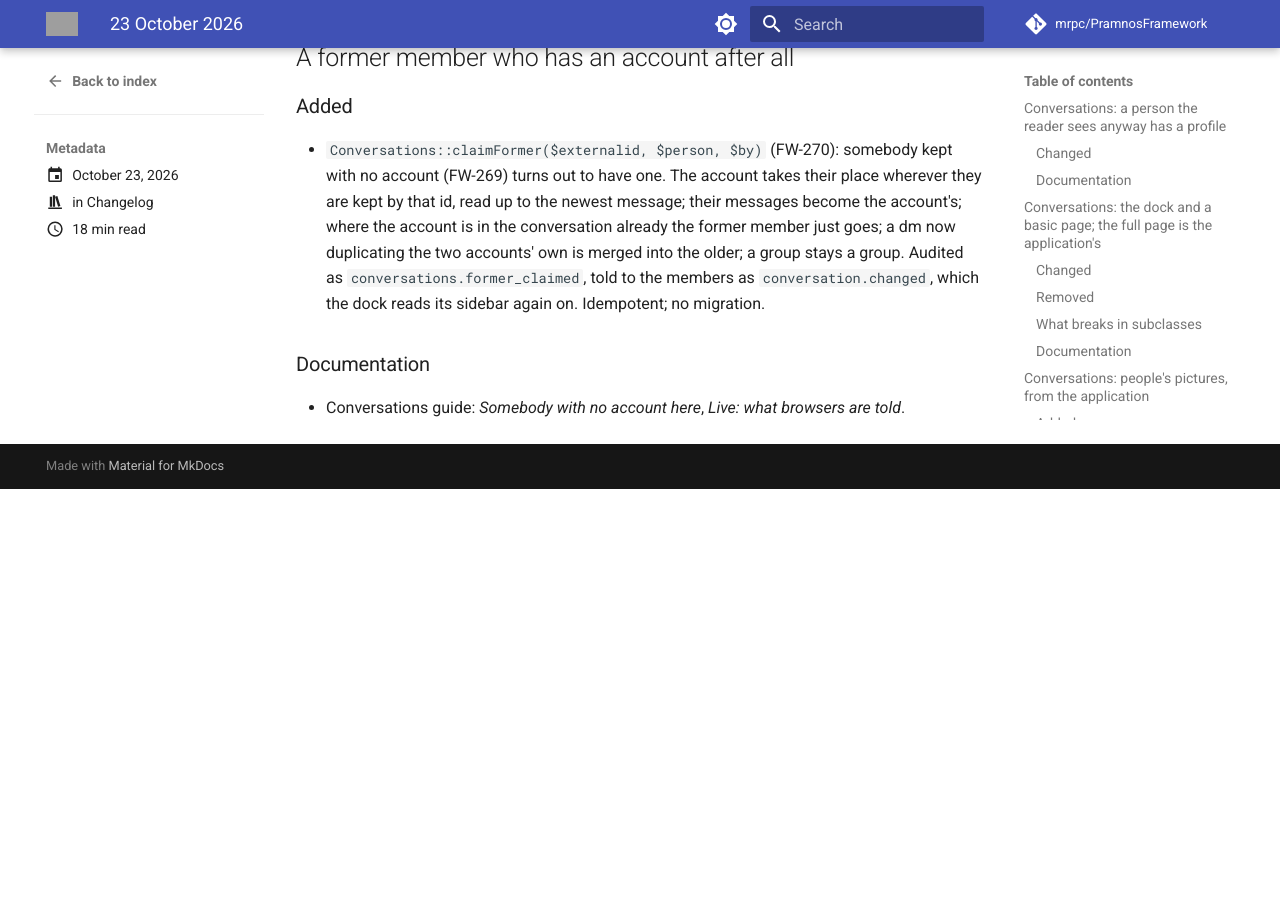
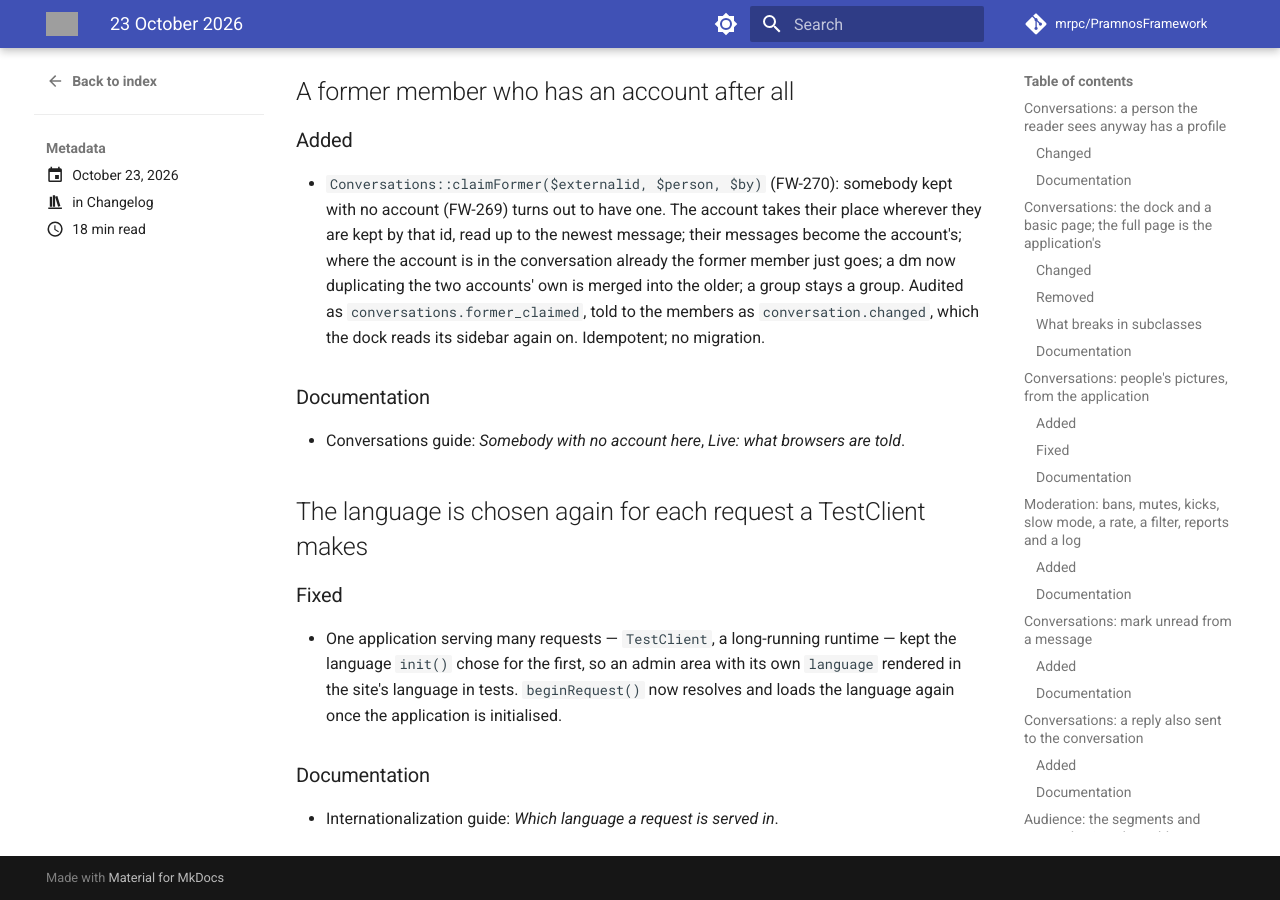
Before and after one commit to mrpc/PramnosFramework, an MkDocs documentation site: the page built from docs/version-history/posts/2026-10-23.md, in a window 1280 px wide and 900 px high, scrolled down 15957 px. Built offline with MkDocs 1.6.1 and Material for MkDocs 9.7.7, drawn with Linux system fonts in a browser that asks for light colours; comment, search, counter and statistics services are not loaded; before the commit the page ends 16446 px from its top, so only the background shows below that; some of the changed text lies outside the part shown; grey boxes are pictures that could not be loaded.

Commit message:
fix(application)!: one application serving many requests chooses the language again for each

```diff
--- a/docs/version-history/posts/2026-10-23.md
+++ b/docs/version-history/posts/2026-10-23.md
@@ -32,6 +32,7 @@ Twenty-five entries today:
 - The changelog records without its provider booted
 - The scripts health check asks only for the features that are on
 - A former member who has an account after all
+- The language is chosen again for each request a TestClient makes
 
 <!-- more -->
 
@@ -565,3 +566,16 @@ Twenty-five entries today:
 ### Documentation
 
 - Conversations guide: *Somebody with no account here*, *Live: what browsers are told*.
+
+## The language is chosen again for each request a TestClient makes
+
+### Fixed
+
+- One application serving many requests — `TestClient`, a long-running runtime — kept the
+  language `init()` chose for the first, so an admin area with its own `language` rendered in the
+  site's language in tests. `beginRequest()` now resolves and loads the language again once the
+  application is initialised.
+
+### Documentation
+
+- Internationalization guide: *Which language a request is served in*.
```
Also changed, not shown: other parts of docs/version-history/posts/2026-10-23.md (+1 -1 lines), docs/Pramnos_Internationalization_Guide.md (+4 -2 lines), docs/Pramnos_Upgrade_Guide.md (+1 -0 lines), 2 other files.
